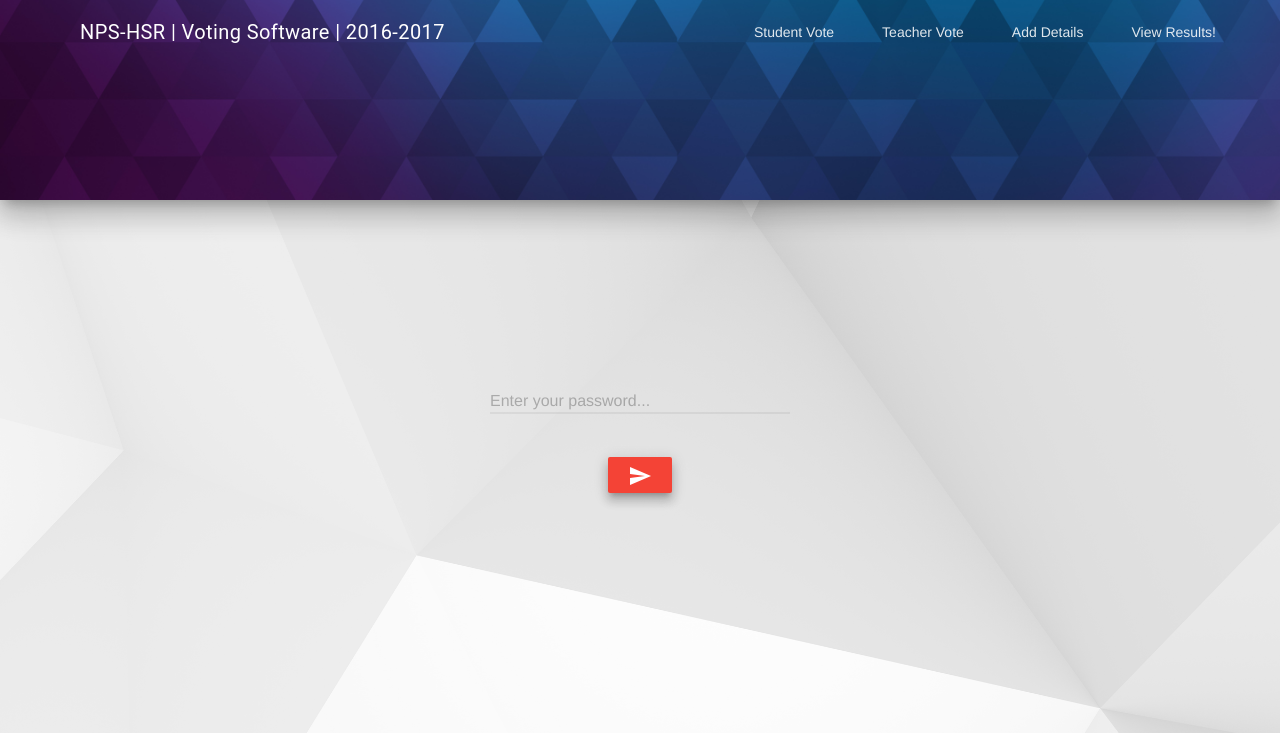
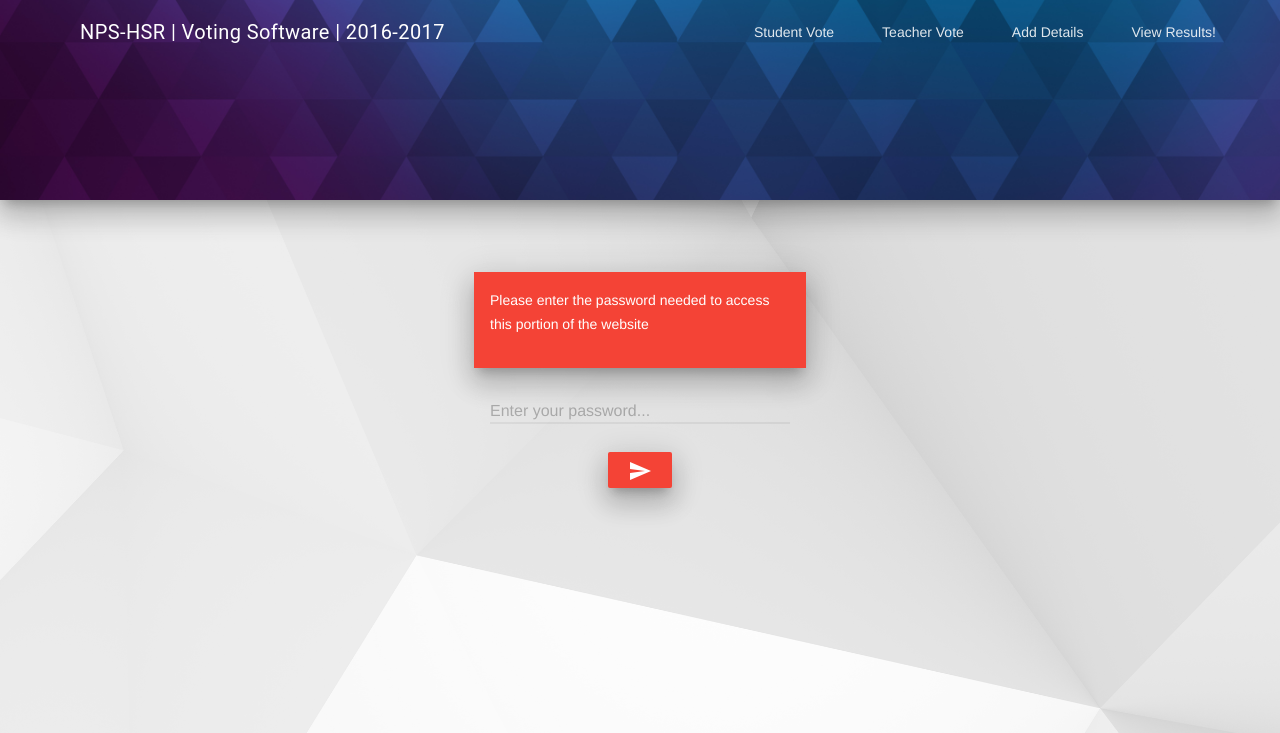
Before and after one commit to drakonizer/nps-dev, a PHP site: page /pass-page.html in a window 1280 px wide. Shown: the top 733 px of the page. Run offline with PHP 8.4, Linux system fonts and the light colour scheme; some libraries are stand-ins or nearby versions.

Commit message:
Finally add instruction card in pass-page.html

```diff
--- a/pass-page.html
+++ b/pass-page.html
@@ -47,14 +47,17 @@
 			</main>
 			</div>
 		<body>
+			<div class="mdl-card__supporting-text mdl-shadow--16dp" id="passform" style="width: 300px; background: #F44336">
+				<p style="color: #ffffff;">Please enter the password needed to access this portion of the website</p>
+			</div>
 			<form action="#">
-			  <div class="mdl-textfield mdl-js-textfield mdl-textfield--floating-label" id="passform">
+			  <div class="mdl-textfield mdl-js-textfield mdl-textfield--floating-label" id="passform" style="margin-top: 90px;">
 				<input class="mdl-textfield__input" type="password" id="pass" style="width: 300px;">
 				<label class="mdl-textfield__label" for="pass">Enter your password...</label>
 			  </div>
 			</form>
-			<div id="passform" style="margin-top: 75px;">
-			<button class="mdl-button mdl-shadow--8dp mdl-js-button mdl-button--raised mdl-js-ripple-effect mdl-button--colored">
+			<div id="passform" style="margin-top: 150px;">
+			<button class="mdl-button mdl-shadow--16dp mdl-js-button mdl-button--raised mdl-js-ripple-effect mdl-button--colored">
 				<i class="material-icons">send</i>
 			</button>
 			</div>
--- a/style.css
+++ b/style.css
@@ -93,7 +93,7 @@ div#passform
 {
    position: relative;
    position: absolute;
-   top: 50%;
+   top: 40%;
    /* transform: translate(0, -50%); */
    left: 50%;
    margin-right: -50%;
```
